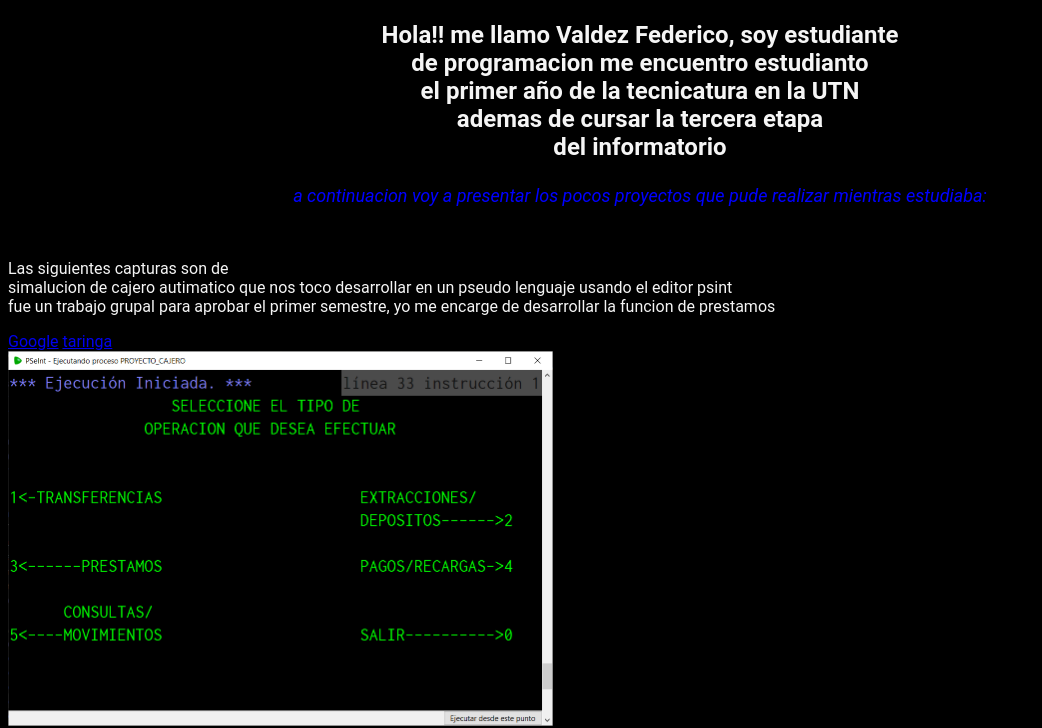
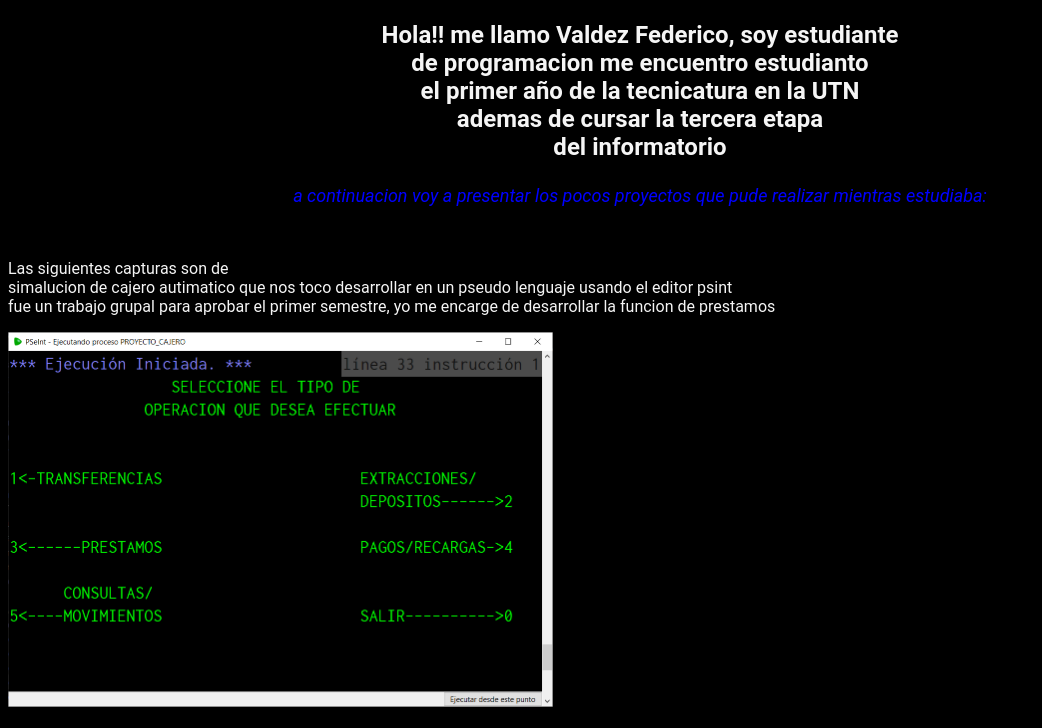
Before and after one commit to Federico117/Federico117.github.io, a plain HTML site: page index.html in a window 1280 px wide. Shown: the part 111-839 px from the top of the page, without its empty margins (0-1042 px from the left). Drawn offline with Linux system fonts and the light colour scheme.

Commit message:
Update index.html

```diff
--- a/index.html
+++ b/index.html
@@ -18,8 +18,6 @@
         <br>
     </p>
     <p>Las siguientes capturas son de <br> simalucion de cajero autimatico que nos toco desarrollar en un pseudo lenguaje usando el editor psint<br>fue un trabajo grupal para aprobar el primer semestre, yo me encarge de desarrollar la funcion de prestamos</p>
-    <a id="enlace" href="https://www.google.com.ar" target="_blank">Google</a>
-    <a id="bebe" href="https://www.taringa.net">taringa</a>
 
     <img class="elloco" src="cajeroautomatico.PNG" alt="lorito verde" width="545" height="375">
     <p>
```
